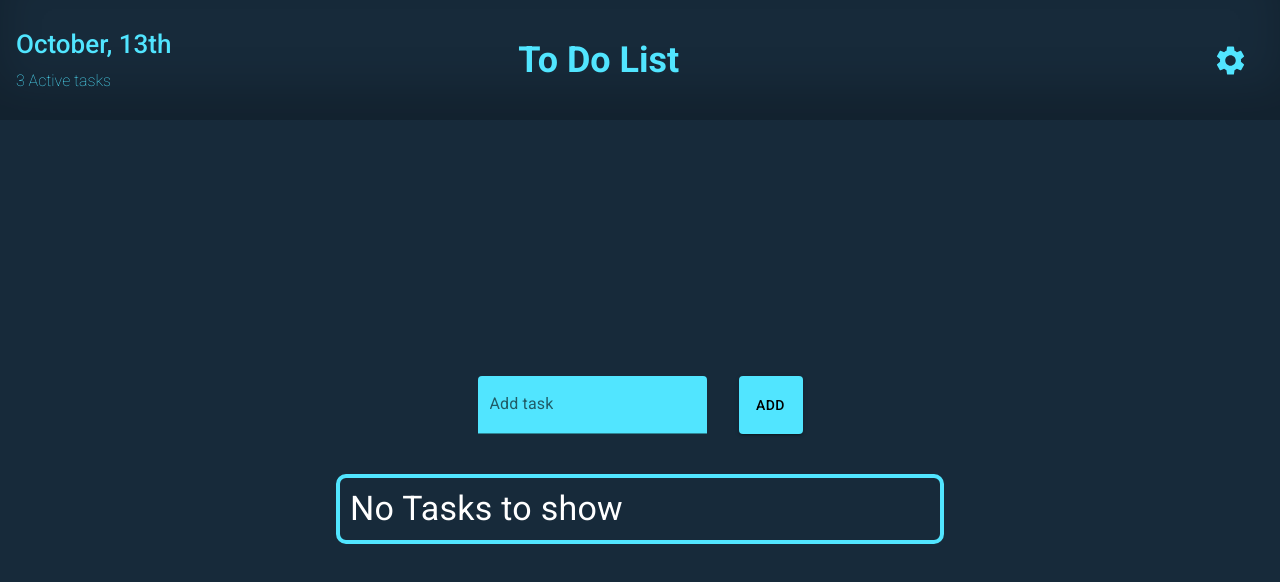
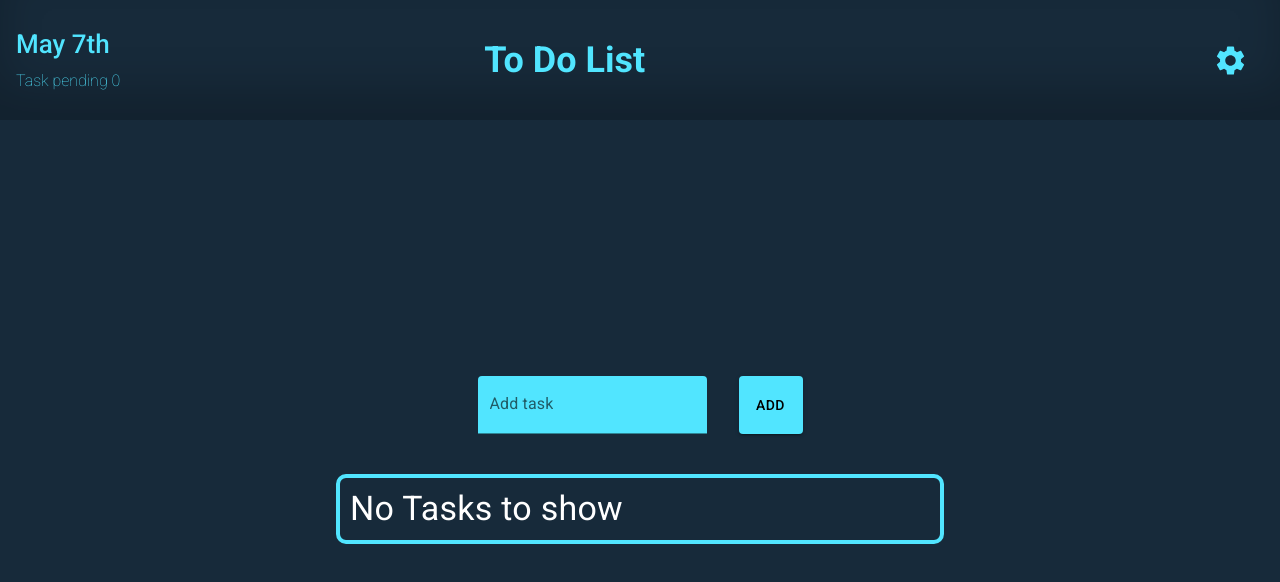
Before and after one commit to GeorginReji/react-todo-app, a React (Vite) app: page / in a window 1280 px wide. Shown: the top 582 px of the page. Built offline with nearby package versions, Linux system fonts and the light colour scheme.

Commit message:
added utils

```diff
--- a/src/components/NavBar.tsx
+++ b/src/components/NavBar.tsx
@@ -1,16 +1,19 @@
-import { FC, JSX } from "react"
+import { FC, JSX, useContext } from "react"
 import SettingsIcon from '@mui/icons-material/Settings'
 import '@/components/NavBar.scss'
+import { getPendingTasks, getFormattedDate } from '@/utils/utils'
+import { TasksContext } from "@/contexts/TaskListContext"
 
 const NavBar: FC = (): JSX.Element => {
+    const { taskList } = useContext(TasksContext)
     return (
         <div className="navbar-container">
             <div className="item date-container">
                 <span className="current-date">
-                    October, 13th
+                    {getFormattedDate()}
                 </span>
                 <span className="active-task">
-                    3 Active tasks
+                    Task pending {getPendingTasks(taskList)}
                 </span>
             </div>
             <div className="item title">
--- a/src/components/TaskList.tsx
+++ b/src/components/TaskList.tsx
@@ -1,5 +1,4 @@
 import React, { useContext } from 'react'
-// import { TodoItem } from '@/types/model'
 import { Box, Checkbox, Divider, IconButton, Typography } from '@mui/material'
 import DeleteIcon from '@mui/icons-material/Delete';
 import EditNoteIcon from '@mui/icons-material/EditNote';
--- /dev/null
+++ b/src/utils/utils.ts
@@ -0,0 +1,24 @@
+import { TodoItem } from "@/types/model";
+
+export const getPendingTasks = (tasks: TodoItem[]) => {
+    return tasks.filter((item: TodoItem) => !item.isCompleted).length
+}
+
+export const getFormattedDate = () => {
+    const months = ["January", "February", "March", "April", "May", "June", "July", "August", "September", "October", "November", "December"];
+
+    const currentDate = new Date();
+    const monthName = months[currentDate.getMonth()];
+    const day = currentDate.getDate();
+
+    let suffix = "th";
+    if (day === 1 || day === 21 || day === 31) {
+        suffix = "st";
+    } else if (day === 2 || day === 22) {
+        suffix = "nd";
+    } else if (day === 3 || day === 23) {
+        suffix = "rd";
+    }
+
+    return `${monthName} ${day}${suffix}`;
+}
```
